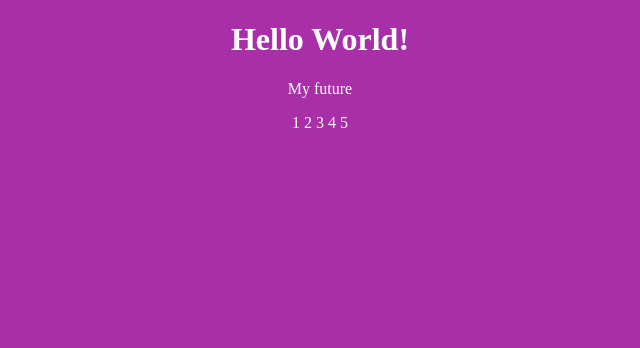
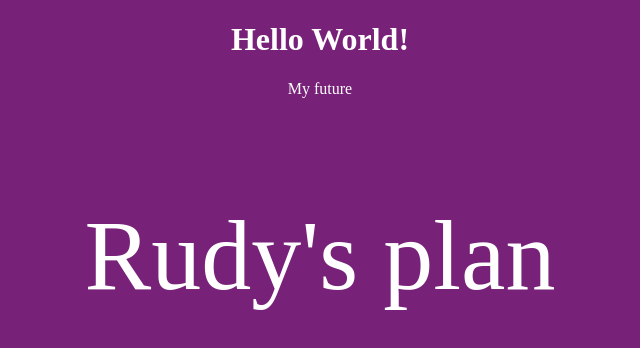
Before and after one commit to Rudy870103/test, a plain HTML site: page index.html in a window 1280 px wide. Shown: the whole page, without its empty margins (320-960 px from the left). Drawn offline with Linux system fonts and the light colour scheme.

Commit message:
刪掉贅字

```diff
--- a/index.html
+++ b/index.html
@@ -6,19 +6,19 @@
     <title>github練習</title>
     <style>
         *{
-            background: rgb(169, 47, 169);
+            background: rgb(120, 33, 120);
             color: white;
             text-align: center;
+        }
+        .rudy{
+            font-size: 100px;
         }
     </style>
 </head>
 <body>
     <h1>Hello World!</h1>
     <p>My future</p>
-    <span>1</span>
-    <span>2</span>
-    <span>3</span>
-    <span>4</span>
-    <span>5</span>
+    <p class="rudy">Rudy's plan</p>
+
 </body>
 </html>
```
